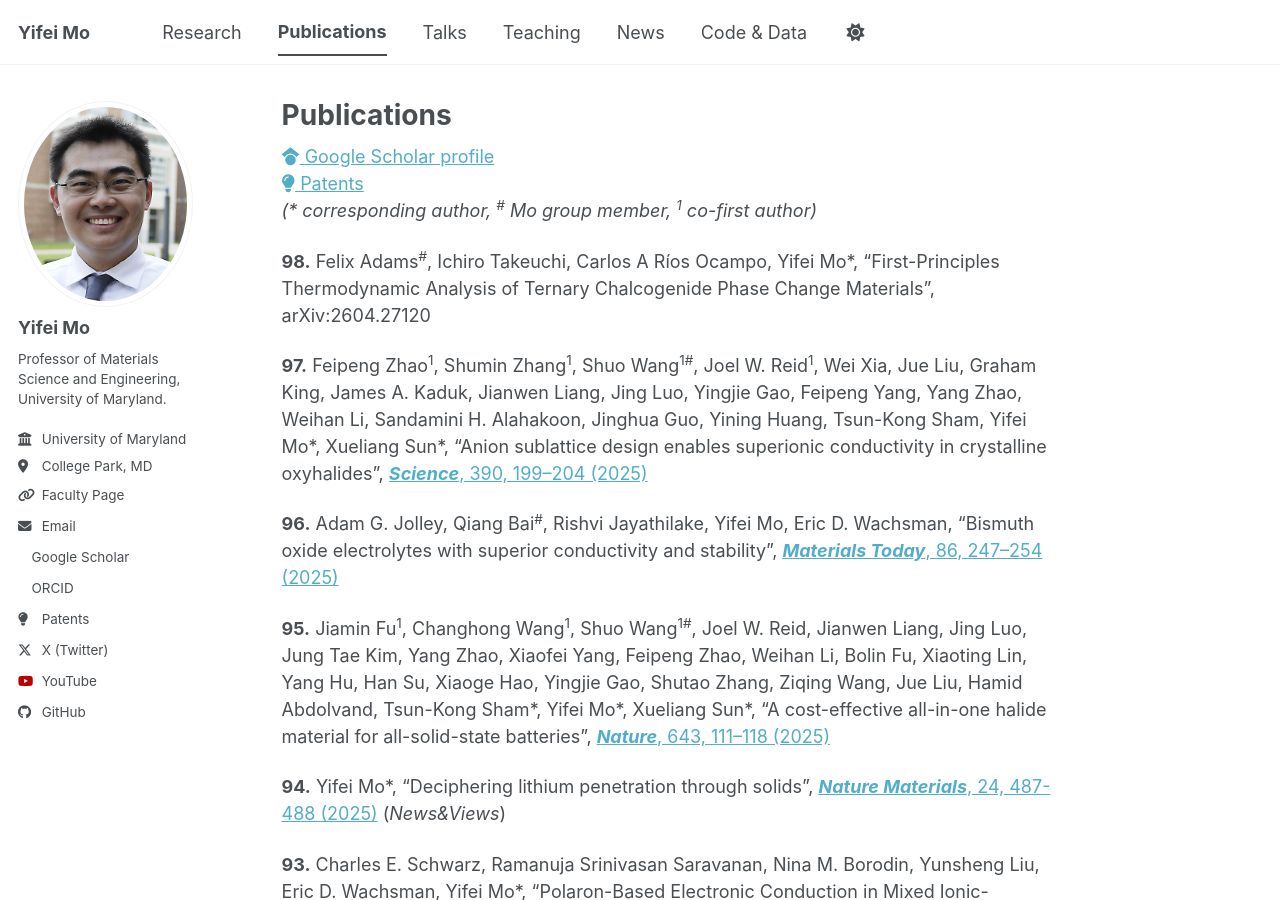
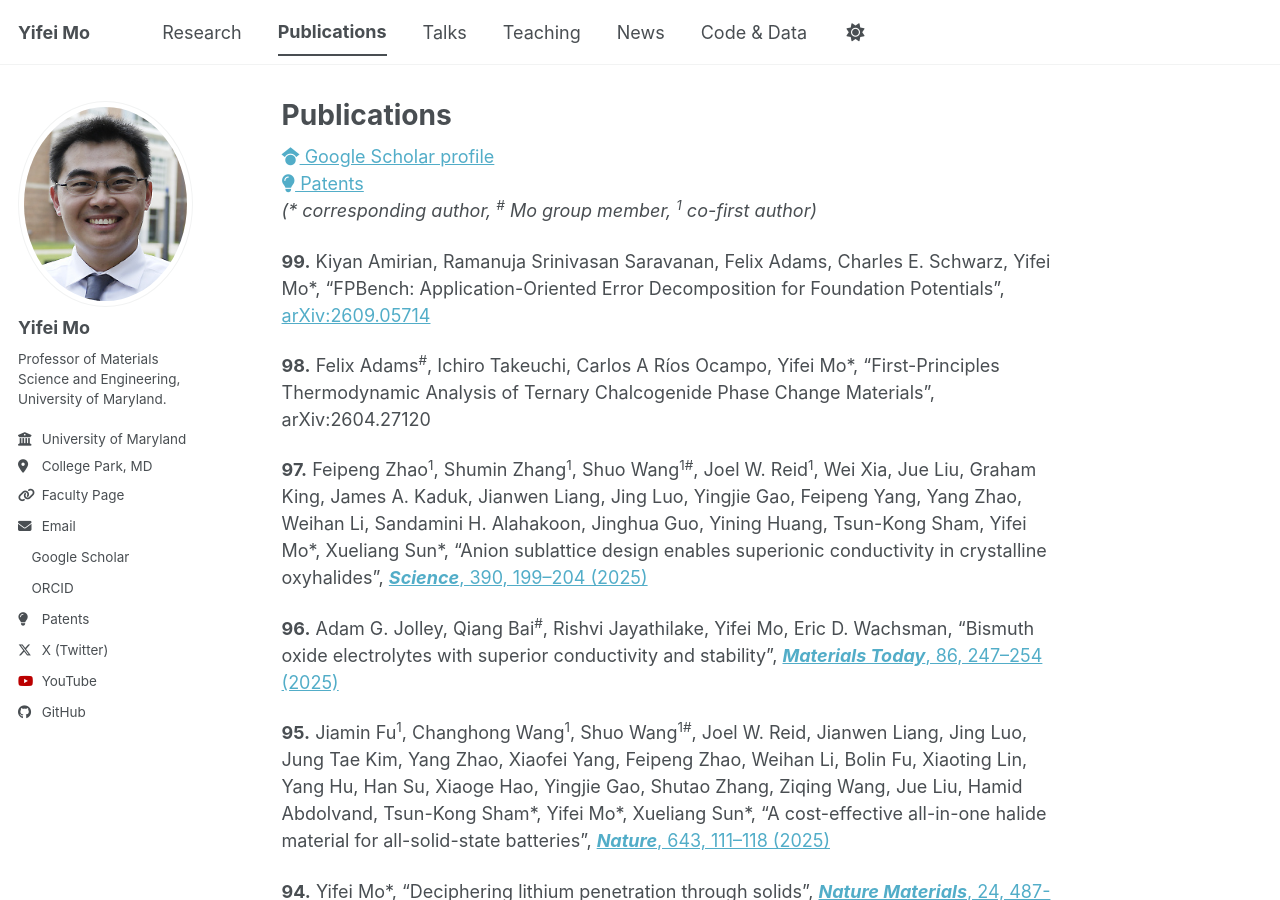
Before and after one commit to yifeimo/yifeimo.github.io, a Jekyll site: the page built from _pages/publications.md, in a window 1280 px wide and 900 px high. Built offline with Jekyll 4.4.1, drawn with Linux system fonts in a browser that asks for light colours; a style sheet for code colours, icons or effects is not loaded.

Commit message:
Add FPBench arXiv preprint to publication list
Co-Authored-By: Claude Sonnet 5 <noreply@anthropic.com>

```diff
--- a/_pages/publications.md
+++ b/_pages/publications.md
@@ -12,6 +12,8 @@ author_profile: true
 <div class="wordwrap"><a href="#patents"><i class="fas fa-lightbulb" aria-hidden="true"></i> Patents</a></div>
 
 *(\* corresponding author, <sup>#</sup> Mo group member, <sup>1</sup> co-first author)*
+
+**99.** Kiyan Amirian, Ramanuja Srinivasan Saravanan, Felix Adams, Charles E. Schwarz, Yifei Mo\*, "FPBench: Application-Oriented Error Decomposition for Foundation Potentials", [arXiv:2609.05714](https://arxiv.org/abs/2609.05714)
 
 **98.** Felix Adams<sup>#</sup>, Ichiro Takeuchi, Carlos A Ríos Ocampo, Yifei Mo\*, "First-Principles Thermodynamic Analysis of Ternary Chalcogenide Phase Change Materials", arXiv:2604.27120
 
```
